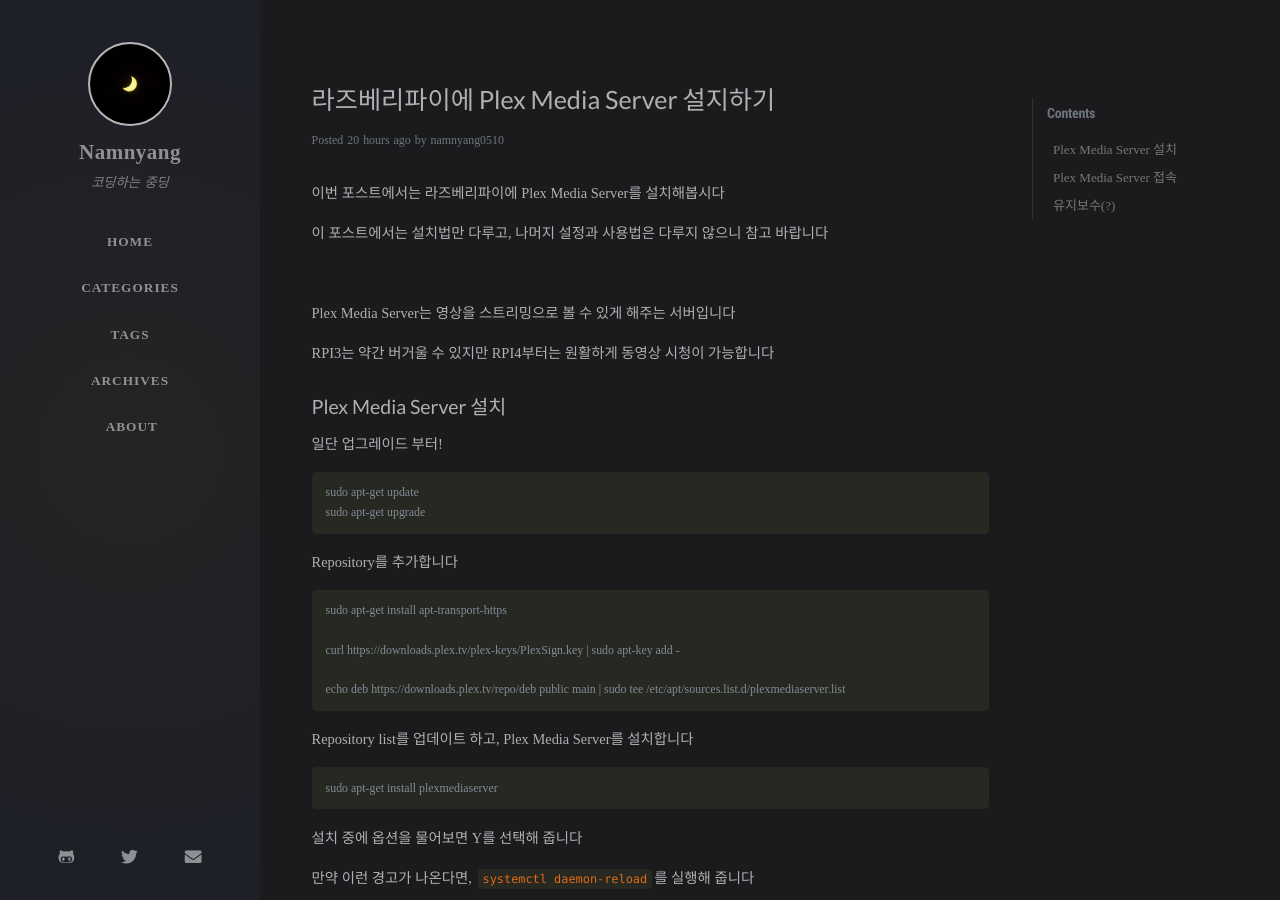
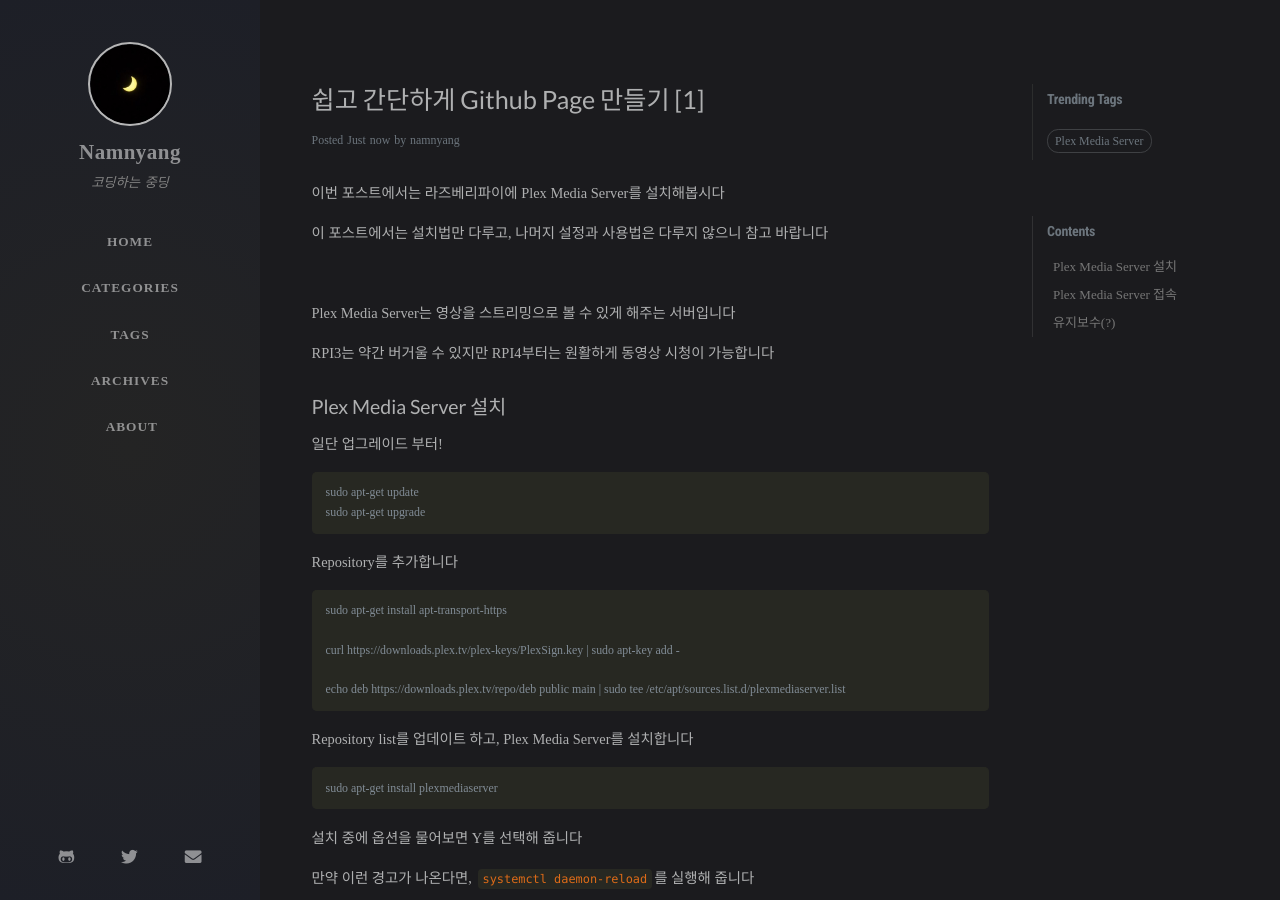
Before and after one commit to namnyang/namnyang.github.io, a Jekyll site: the page built from _posts/2020-12-11-라즈베리파이에-Plex-Media-Server-설지하기.md, in a window 1280 px wide and 900 px high. Built offline with Jekyll 4.4.1, drawn with Linux system fonts in a browser that asks for light colours; nearby versions of some CDN libraries; some web fonts are replaced; comment, search, counter and statistics services are not loaded; some of the changed text lies outside the part shown.

Commit message:
Update 2020-12-11-라즈베리파이에-Plex-Media-Server-설지하기.md

```diff
--- a/_posts/2020-12-11-라즈베리파이에-Plex-Media-Server-설지하기.md
+++ b/_posts/2020-12-11-라즈베리파이에-Plex-Media-Server-설지하기.md
@@ -1,3 +1,12 @@
+---
+title: 쉽고 간단하게 Github Page 만들기 [1]
+author: namnyang
+date: 2020-12-11 20:25
+categories: [Raspberry PI]
+tags: [Plex Media Server]
+---
+
+
 이번 포스트에서는 라즈베리파이에 Plex Media Server를 설치해봅시다
 
 이 포스트에서는 설치법만 다루고, 나머지 설정과 사용법은 다루지 않으니 참고 바랍니다
```
